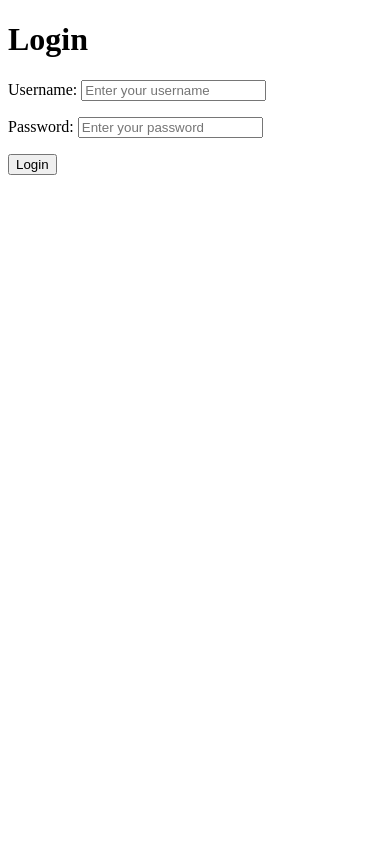
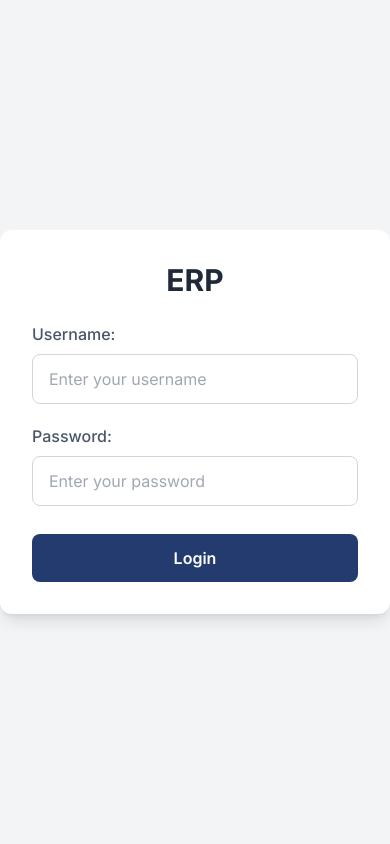
Before and after one commit to LuciaSantibanez/ERP-Proyect, a Django app: page /login/ in a window 390 px wide. Run offline with Django 5.2, Linux system fonts and the light colour scheme; some libraries are stand-ins or nearby versions.

Commit message:
agregue layout base y navbar con tailwind

```diff
--- a/core/templates/core/dashboard.html
+++ b/core/templates/core/dashboard.html
@@ -11,7 +11,7 @@
 <p>Assigned roles: <strong> {{ roles|join:", "}} </strong></p>
 
 <div style="display: flex; flex-wrap: wrap; gap: 10px;">
-    {% if permissions.customer > 0 %}
+    {% if permissions.customers > 0 %}
     <div style="border: 1px solid #000; padding: 10px; width: 200px;">
         <h3>Customers</h3>
         <p>{% if permissions.customers == 1 %}View only{% else %}Read and write{% endif %}</p>
--- a/erp_project/urls.py
+++ b/erp_project/urls.py
@@ -16,8 +16,10 @@ Including another URLconf
 """
 from django.contrib import admin
 from django.urls import path, include
+from django.shortcuts import redirect
 
 urlpatterns = [
+    path('', lambda request: redirect('login/')),
     path('admin/', admin.site.urls),
     path('', include('users.urls')),
     path('', include('core.urls')),
--- a/users/templates/users/login.html
+++ b/users/templates/users/login.html
@@ -1,12 +1,70 @@
 <!DOCTYPE html>
-<html>
-    <head><title>ERP</title></head>
-    <body>
-        <h1>Login</h1>
+<html lang="en">
+<head>
+    <meta charset="UTF-8">
+    <meta name="viewport" content="width=device-width, initial-scale=1.0">
+    <title>ERP Login</title>
+    <script src="https://cdn.tailwindcss.com"></script>
+<style>
+    @import url('https://fonts.googleapis.com/css2?family=Inter:wght@400;500;600;700&display=swap');
+    body{
+        font-family: 'Inter', sans-serif;
+        background-color: #f3f4f6;
+    }
+
+    .django-form p {
+        margin-bottom: 1.25rem;
+    }
+
+    .django-form label{
+        display: block;
+        margin-bottom: 0.5rem;
+        color: #4a5568;
+        font-weight: 500;
+    }
+
+    .django-form input{
+        width: 100%;
+        padding: 0.75rem 1rem;
+        border-width: 1px;
+        border-color: #d2d6dc;
+        border-radius: 0.5rem;
+    }
+
+    .django-form input:focus{
+        outline: none;
+        box-shadow: 0 0 0 2px #233b6e;
+    }
+
+    .django-form input::placeholder{
+        color: #a0a7b4;
+    }
+</style>
+</head>
+<body class="flex items-center justify-center min-h-screen">
+
+    <div class="bg-white p-8 md:p-10 rounded-xl shadow-lg w-full max-w-md">
+        <h1 class="text-3xl font-bold text-center text-gray-800 mb-6">ERP</h1>
+
         <form method="post">
-            {% csrf_token %}
-            {{ form.as_p }}
-            <button type="submit">Login</button>
+            {%csrf_token %}
+
+            <div class="django-form">
+                {{ form.as_p }}
+            </div>
+
+            {% if form.errors %}
+                <div class="bg-red-100 border-l-4 border-red-500 text-red-700 p-4 mb-4 rounded" role="alert">
+                    <p>{{ form.non_field_errors }}</p>
+                </div>
+            {% endif %}
+
+            <button type="submit" class="w-full bg-[#233b6e] text-white font-semibold py-3 rounded-lg hover:bg-[#1c305a] transition-colors duration-300 mt-2">
+                Login
+            </button>
         </form>
-    </body>
+
+    </div>
+
+</body>
 </html>
```
Also changed, not shown: core/templates/core/base.html (added, +51 -0 lines), core/static/img/logo.jpg (added), db.sqlite3.
